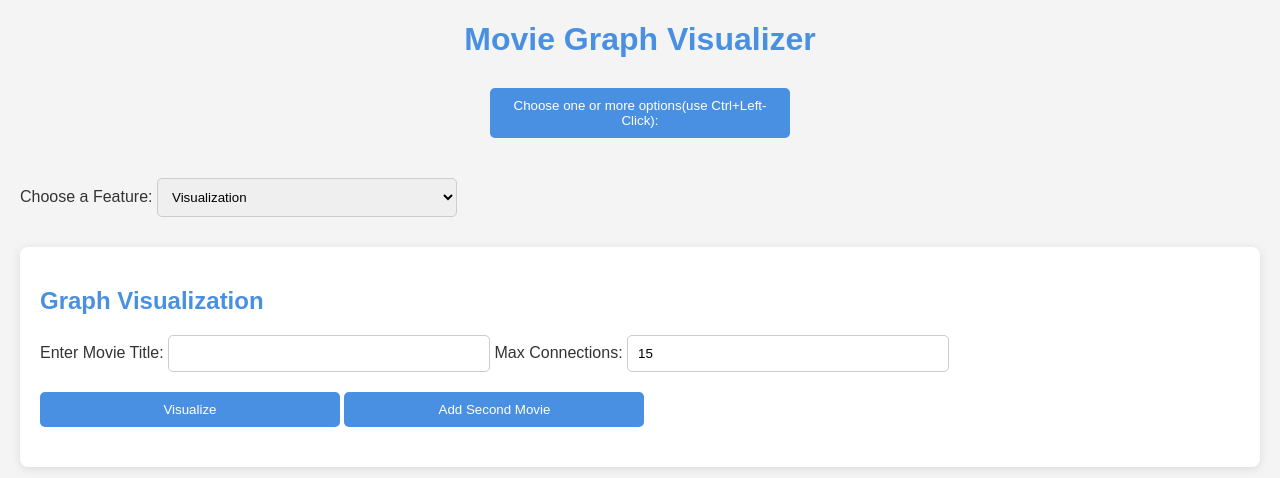
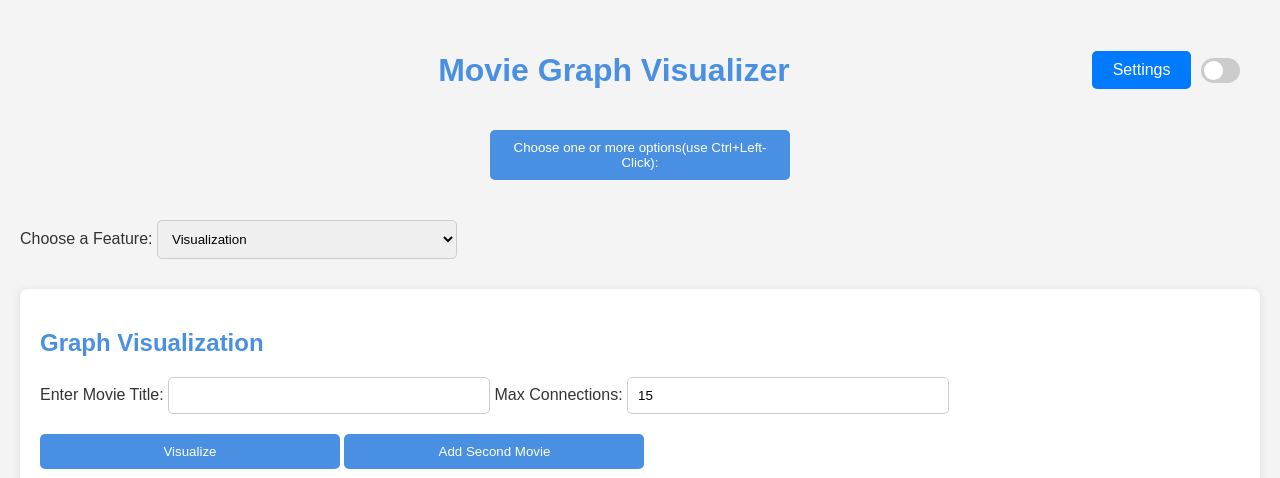
Before and after one commit to c-schutz/DSAProject3, a Flask app: page / in a window 1280 px wide. Shown: the top 478 px of the page. Run offline with Flask 3, Linux system fonts and the light colour scheme; parts of the project's set-up code (start-up, migrations or seed data) failed here and were passed over; some libraries are stand-ins or nearby versions.

Commit message:
Created a settings button for dark mode, no implementation yet.

```diff
--- a/templates/index.html
+++ b/templates/index.html
@@ -14,10 +14,12 @@
             color: #333;
         }
         h1 {
-            text-align: center;
+            flex: 1;
             color: #4A90E2;
-            margin-bottom: 20px;
+            margin: 0;
+            text-align: center
         }
+
         #graph {
             width: 100%;
             height: 600px;
@@ -91,12 +93,107 @@
             color: #4A90E2;
             margin-bottom: 10px;
         }
+        body {
+            font-family: Arial, sans-serif;
+            margin: 20px;
+        }
+
+        .header-container {
+            display: flex;
+            align-items: center; /* Vertical alignment */
+            justify-content: space-between; /* Title in the center, settings on the right */
+            padding: 0 20px;
+            height: 100px; /* Optional: Adjust height as needed */
+        }
+
+        .settings-container {
+            display: flex;
+            align-items: center;
+            gap: 10px;
+        }
+
+        .settings-button {
+            background-color: #007bff;
+            color: white;
+            border: none;
+            padding: 10px 15px;
+            border-radius: 5px;
+            cursor: pointer;
+            font-size: 16px;
+        }
+
+        .settings-button:hover {
+            background-color: #0056b3;
+        }
+
+        .toggle-switch {
+            position: relative;
+            width: 50px;
+            height: 25px;
+        }
+
+        .toggle-switch {
+            position: relative;
+            width: 50px; /* Width of the toggle */
+            height: 25px; /* Height of the toggle */
+        }
+
+        .toggle-switch input {
+            opacity: 0; /* Hide the checkbox */
+            width: 0;
+            height: 0;
+        }
+
+        .slider {
+            position: absolute;
+            top: 0;
+            left: 0;
+            right: 0;
+            bottom: 0;
+            background-color: #ccc; /* Default slider background */
+            border-radius: 25px; /* Make it a pill shape */
+            cursor: pointer;
+            transition: background-color 0.3s;
+        }
+
+        .slider:before {
+            content: "";
+            position: absolute;
+            height: 19px; /* Diameter of the inner circle */
+            width: 19px;
+            left: 3px; /* Starting position inside the toggle */
+            bottom: 3px;
+            background-color: white;
+            border-radius: 50%; /* Make it a circle */
+            transition: transform 0.3s; /* Smooth transition for the toggle */
+        }
+
+        input:checked + .slider {
+            background-color: #007bff; /* Background when toggled */
+        }
+
+        input:checked + .slider:before {
+            transform: translateX(13px); /* Distance to move the circle */
+        }
+
+        .dummy {
+            flex: .1;
+        }
+
     </style>
 </head>
 <body>
-    <h1>
-        Movie Graph Visualizer
-    </h1>
+<div class="header-container">
+    <div class="dummy"></div>
+    <h1>Movie Graph Visualizer</h1>
+    <div class="settings-container">
+        <button class="settings-button">Settings</button>
+        <label class="toggle-switch">
+            <input type="checkbox" id="toggle">
+            <span class="slider"></span>
+        </label>
+    </div>
+</div>
 <div class="form-group">
     <button id="movie-options-button">Choose one or more options(use Ctrl+Left-Click):</button>
     <div id="movie-options-container" style="display: none;">
```
